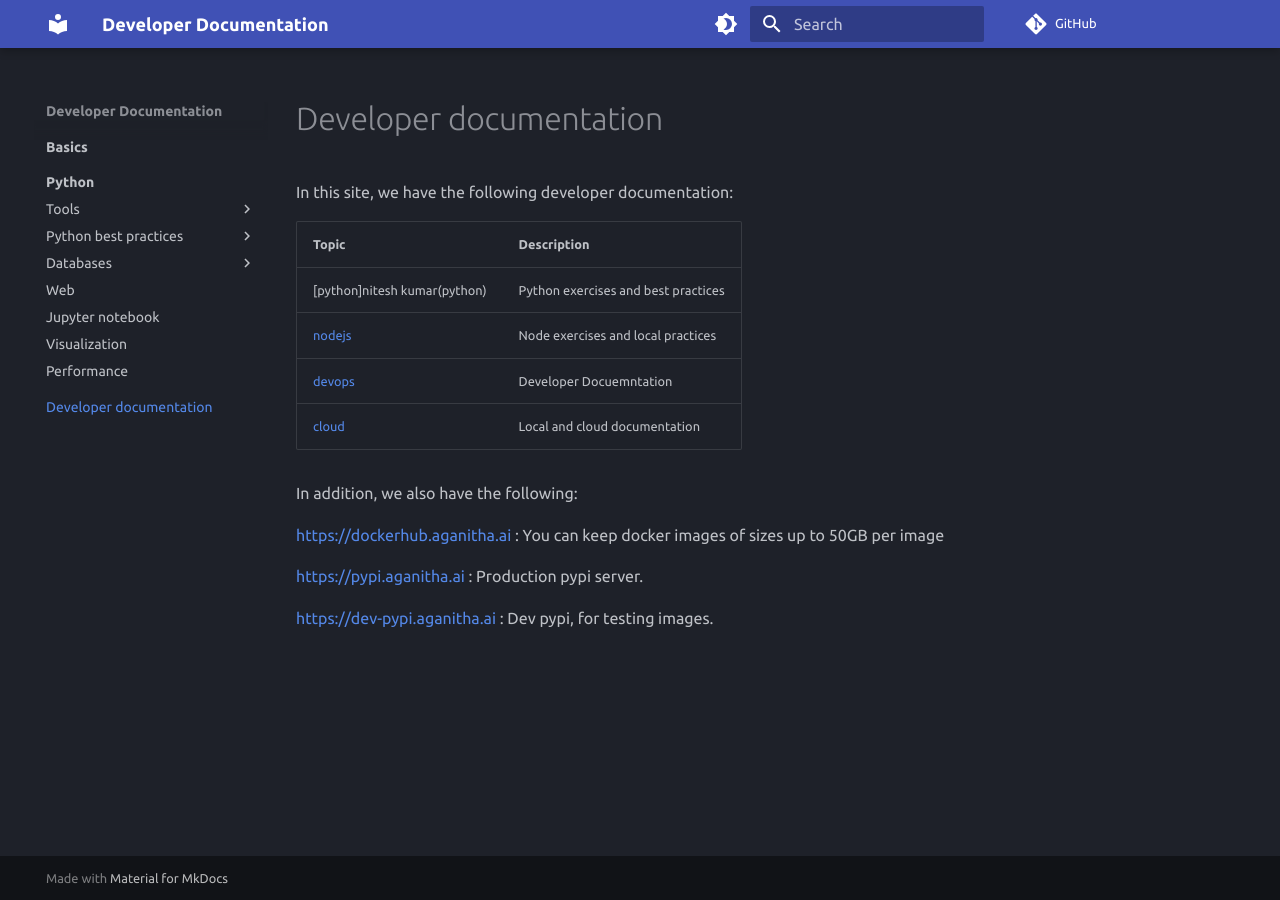
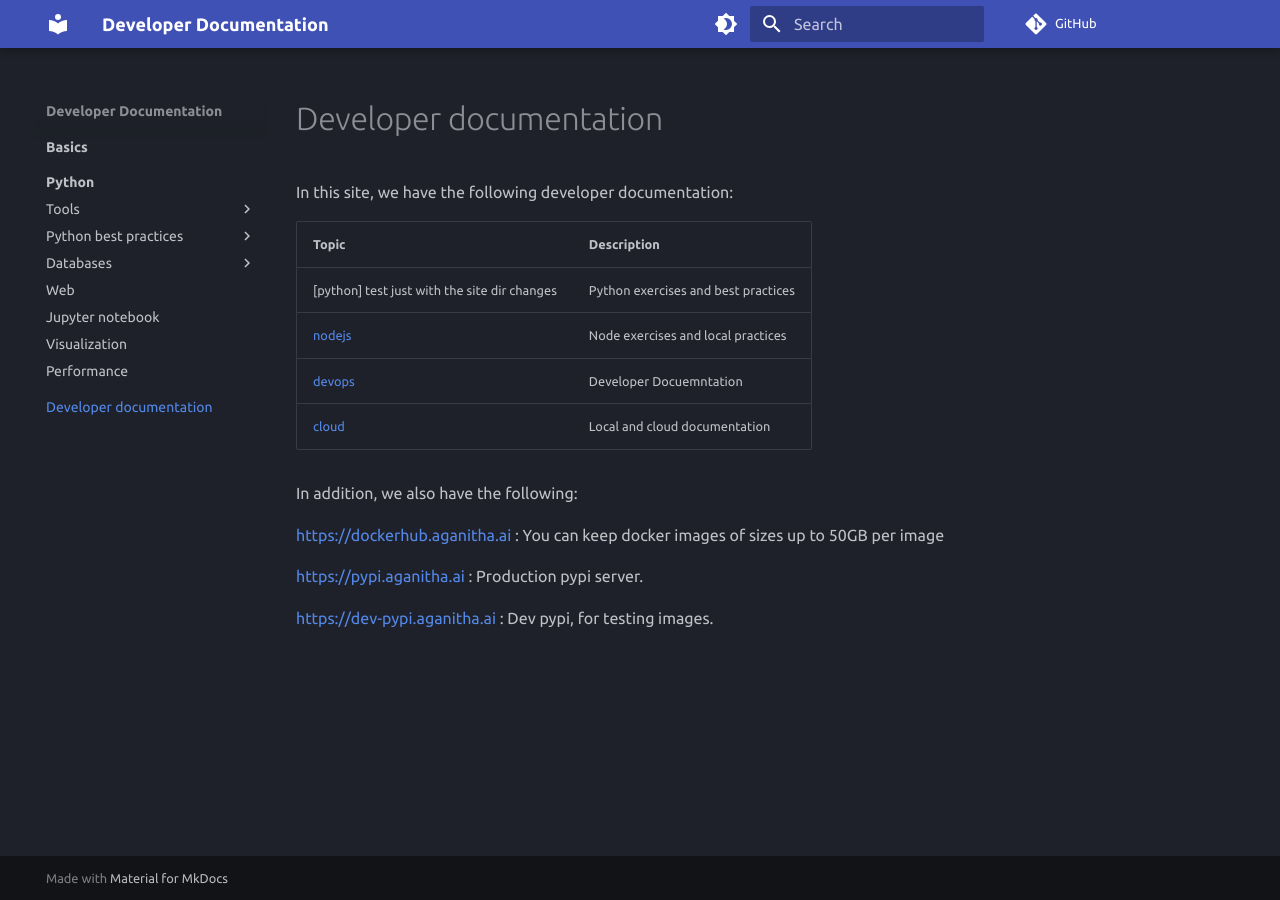
Before and after one commit to nitesh-acog/devdocs, an MkDocs documentation site: the page built from docs/index.md, in a window 1280 px wide. Built offline with MkDocs 1.6.1 and Material for MkDocs 9.7.7, drawn with Linux system fonts in a browser that asks for light colours; comment, search, counter and statistics services are not loaded.

Commit message:
site folder rsyn

```diff
--- a/docs/index.md
+++ b/docs/index.md
@@ -4,7 +4,7 @@ In this site, we have the following developer documentation:
 
 | Topic     | Description                          |
 | :---------- | :----------------------------------- |
-|  [python]nitesh kumar(python)| Python exercises and best practices  |
+|  [python] test just with the site dir changes| Python exercises and best practices  |
 | [nodejs](node)   | Node exercises and local practices |
 | [devops](DevOps)   | Developer Docuemntation |
 | [cloud](CloudOps)|Local and cloud documentation|
```
Also changed, not shown: 1 other file.
